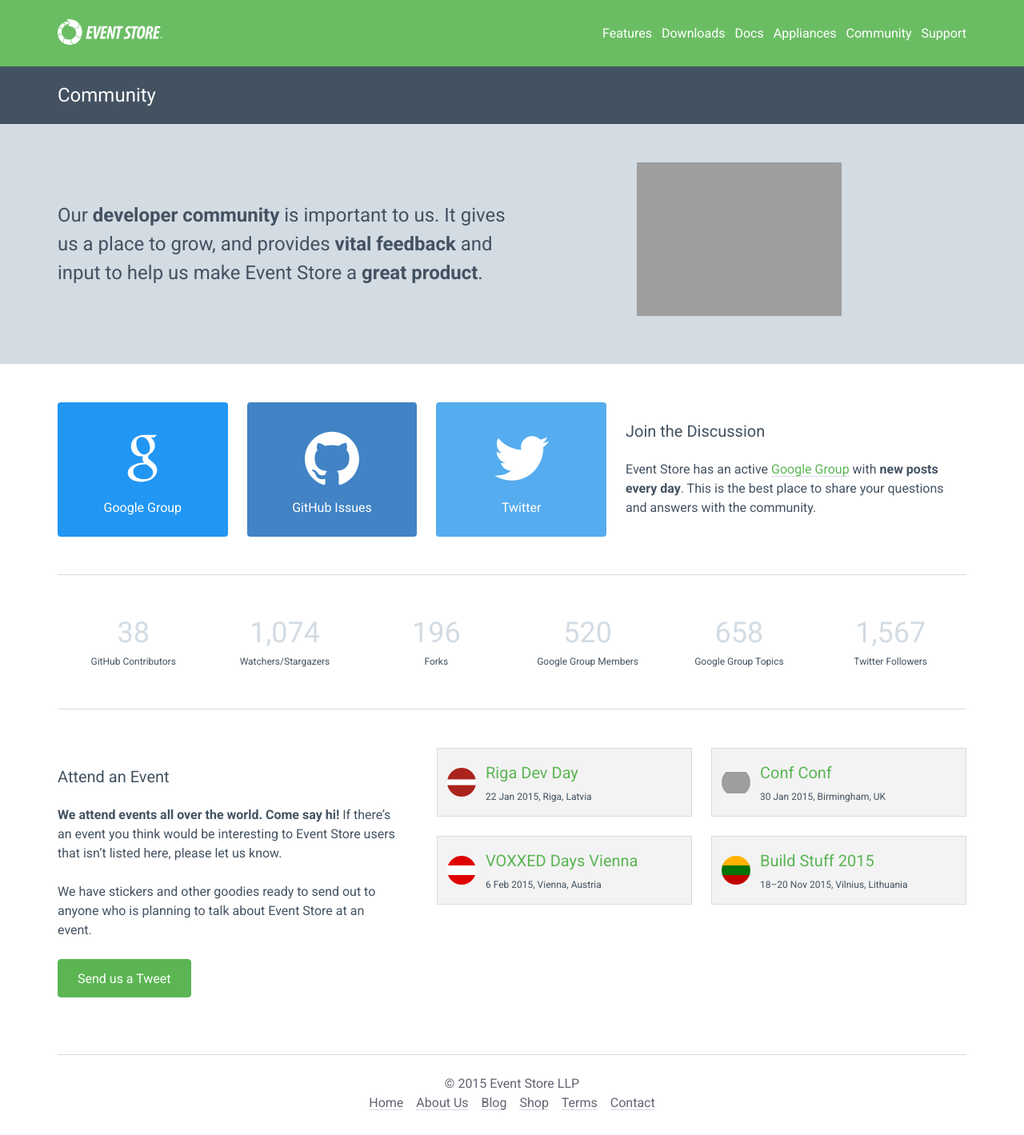
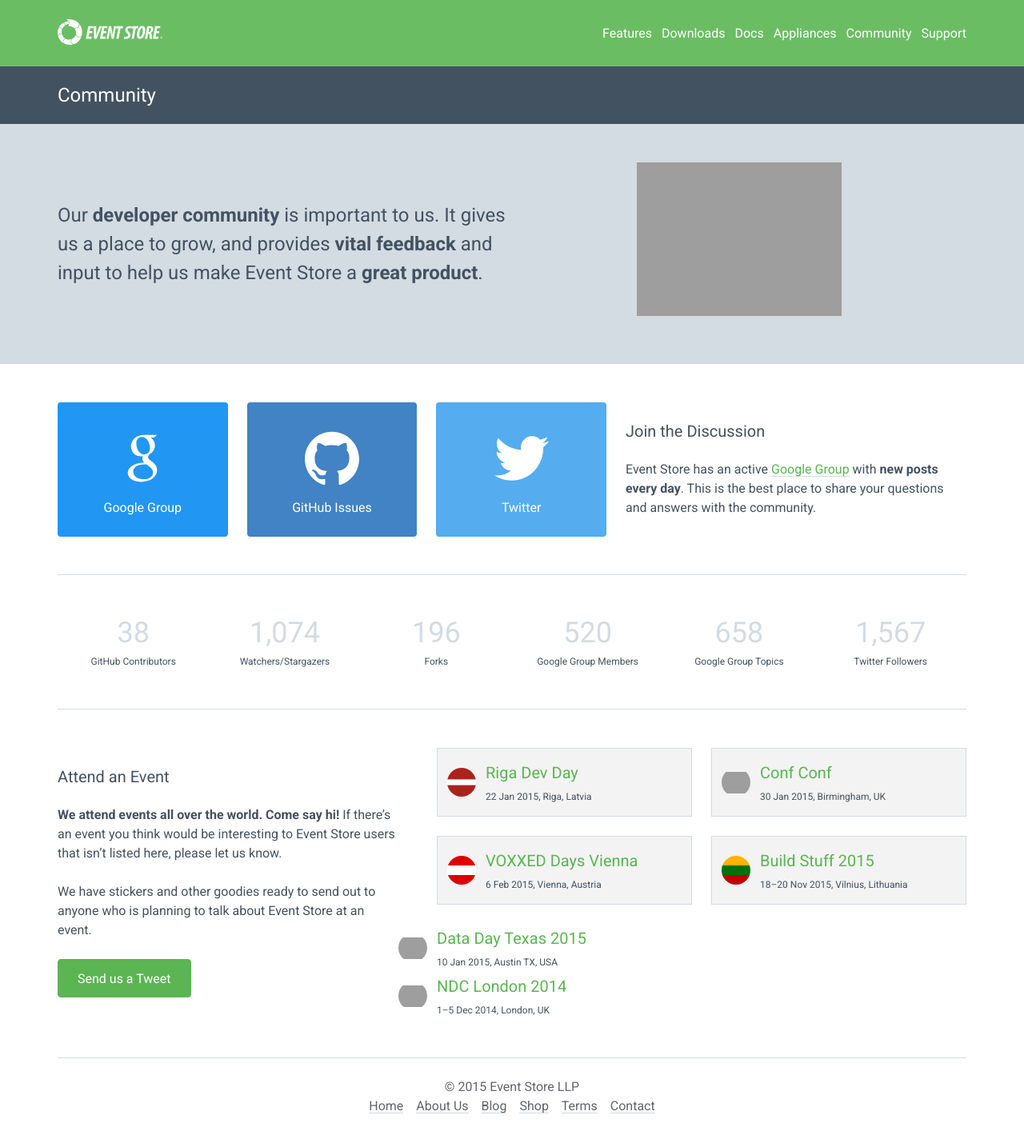
Before and after one commit to sandboxorg/geteventstore.com, a Jekyll site: the page built from community/index.html, in a window 1280 px wide. Shown: the whole page at 80% size. Built offline with Jekyll 4.4.1, drawn with Linux system fonts in a browser that asks for light colours; nearby versions of some CDN libraries; Markdown is read by kramdown in place of the engine named in the settings.

Commit message:
Added past events

```diff
--- a/_data/events.json
+++ b/_data/events.json
@@ -24,10 +24,7 @@
             "info": "18–20 Nov 2015, Vilnius, Lithuania",
             "countrycode": "lt"
         }
-    ]
-}
-
-{
+    ],
     "pastevents":[
         {
             "name": "Data Day Texas 2015",
--- a/community/index.html
+++ b/community/index.html
@@ -61,6 +61,12 @@ title: "Community"
                         <p class="event-info">{{ event.info }}</p>
                     </li>
                     {% endfor %}
+                    {% for event in site.data.events.pastevents %}
+                    <li class="events__item--past">
+                        <h3 class="event-title"><a href="{{ event.url }}"><span class="flag-icon flag-icon-{{ event.countrycode }} flag-icon-squared"></span> {{ event.name }}</a></h3>
+                        <p class="event-info">{{ event.info }}</p>
+                    </li>
+                    {% endfor %}
                 </ul>
             </div>
         </div>
```
Also changed, not shown: _sass/_page-section.scss (+8 -0 lines).
